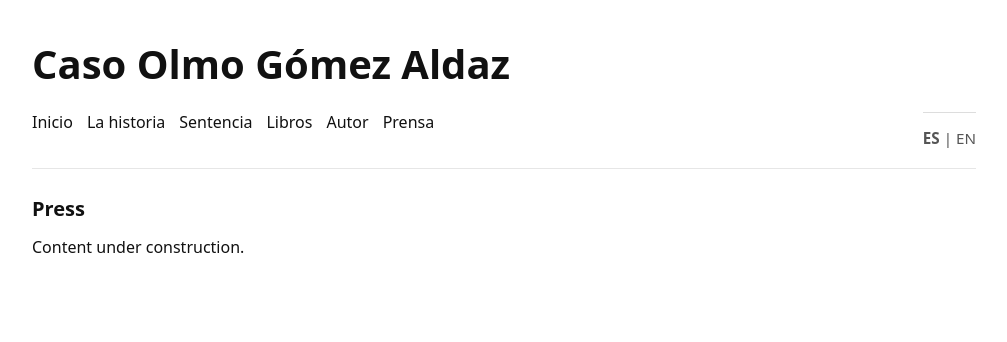
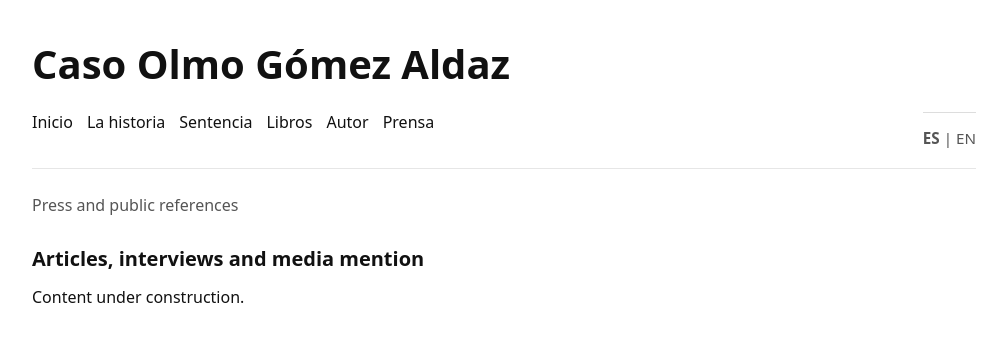
Before and after one commit to olmogaldaz/olmogaldaz.github.io, a Jekyll site: the page built from en/press/index.html, in a window 1280 px wide. Shown: the top 342 px of the page, without its empty margins (136-1143 px from the left). Built offline with Jekyll 4.4.1, drawn with Linux system fonts in a browser that asks for light colours.

Commit message:
Update index.html

```diff
--- a/en/press/index.html
+++ b/en/press/index.html
@@ -8,8 +8,11 @@ description: Press articles, interviews, and verified media coverage related to
 
   <div class="wrap">
     <header id="site-header"></header>
+    <h1 class="page-title subtle">
+      Press and public references
+    </h1>
     <main>
-      <h2>Press</h2>
+      <h2>Articles, interviews and media mention</h2>
       <p>Content under construction.</p>
     </main>
   </div>
```
